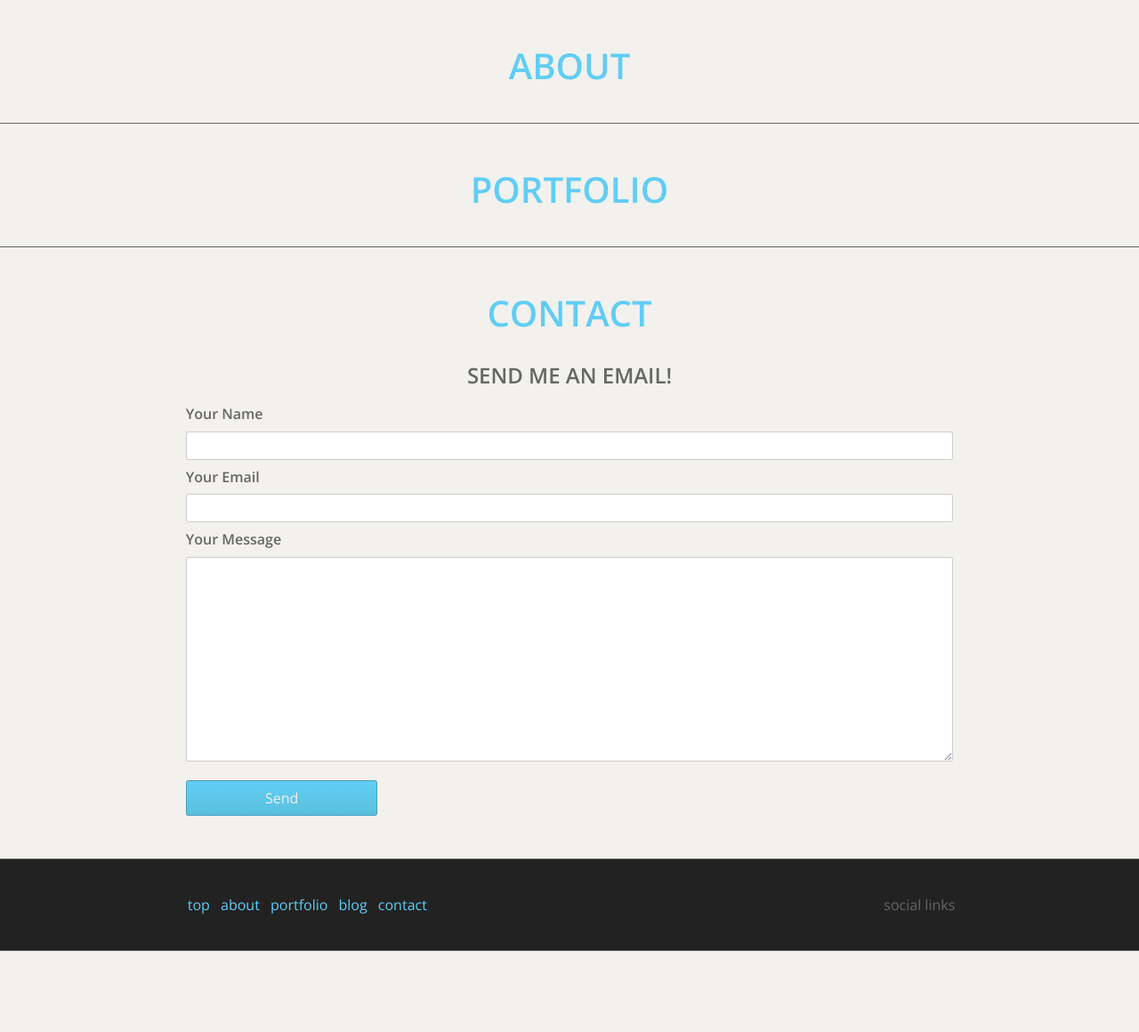
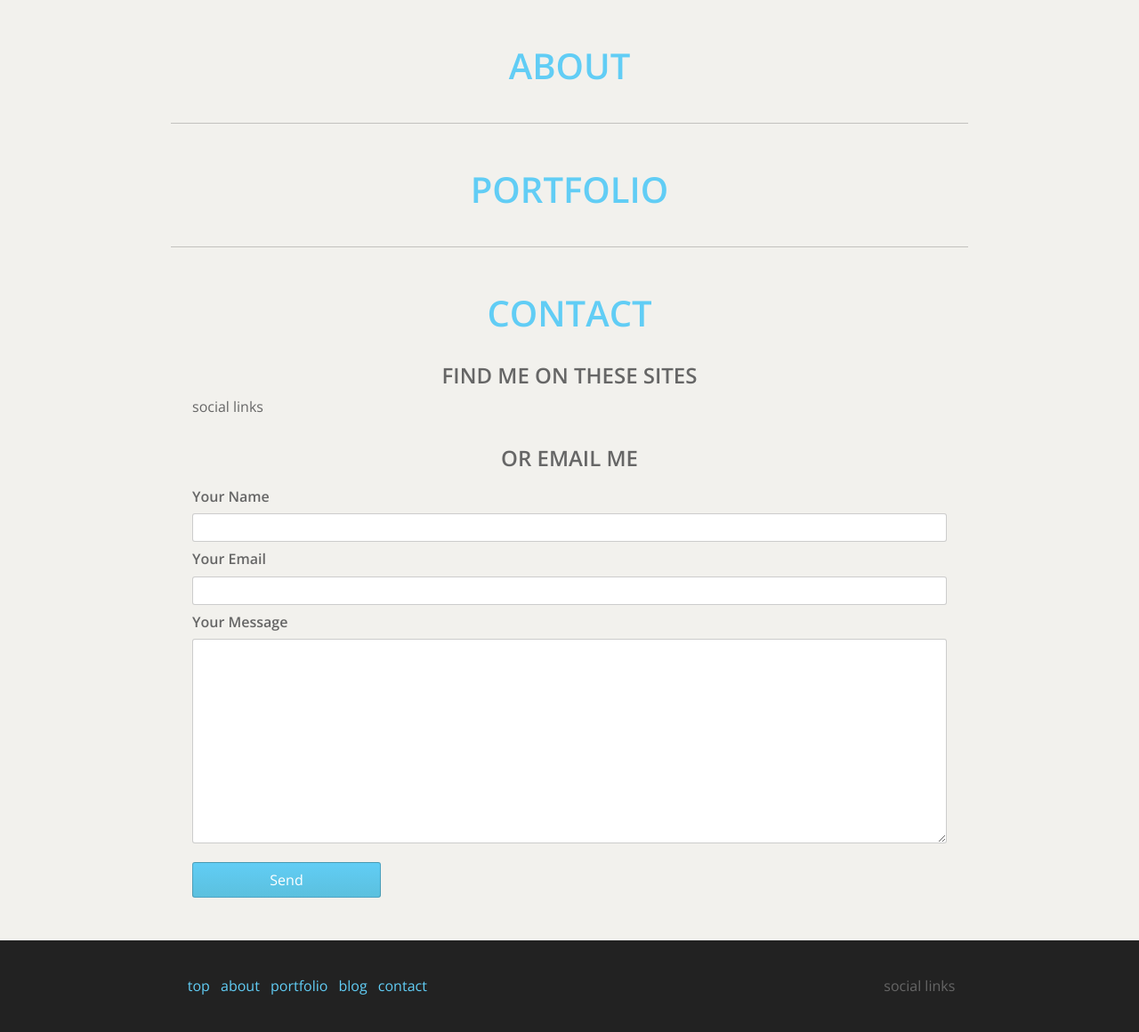
Before and after one commit to khopsickle/khopsickle.github.io, a Jekyll site: the page index.html, which Jekyll copies as it is, in a window 1280 px wide. Shown: the part 454-1614 px from the top of the page at 89% size. Built offline with Jekyll 4.4.1, drawn with Linux system fonts in a browser that asks for light colours; before the commit the page ends 1523 px from its top, so only the background shows below that.

Commit message:
Small changes to styles

```diff
--- a/_sass/_base.sass
+++ b/_sass/_base.sass
@@ -1,10 +1,11 @@
 /* Base */
 
 $font-color: #666 // grey
+$hover-color: #999
 $accent-color: #61CDF5 // light blue
 $bg-color: #F2F1ED // cream
 $banner-color: #222
-
+$rgba: rgba(0,0,0,.2)
 $font-family: 'Open Sans'
 
 $spacer: 0.5em
@@ -28,6 +29,9 @@ p
 
 a
   color: $accent-color
+
+a:hover
+  color: $hover-color
 
 %hfont
   text-align: center
--- a/_sass/_layout.sass
+++ b/_sass/_layout.sass
@@ -1,15 +1,18 @@
 /* Layout */
-section, #bot
-  border-bottom: 1px solid $font-color
+section:not(:last-of-type)
+  border-bottom: 1px solid $rgba
+
+section
   padding: $spacer * 3
-
-.content
   max-width: $content-width
   margin: 0 auto
 
 #top, #bot
   text-align: center
   background-color: $banner-color
+
+#bot
+  padding: $spacer * 3
 
 #hero
   text-align: center
--- a/_sass/_module.sass
+++ b/_sass/_module.sass
@@ -12,14 +12,14 @@ input
   font-size: inherit
   width: 100%
   padding: 4px
-  border: 1px solid rgba(0,0,0,.2)
+  border: 1px solid $rgba
   border-radius: 3px
   margin: $spacer 0
 
 #send
   max-width: 25%
   min-height: 40px
-  color: $bg-color
+  color: #fff
   background: $accent-color
   background-image: linear-gradient(to bottom, $accent-color, #5bc0de)
 
--- a/index.html
+++ b/index.html
@@ -43,15 +43,17 @@
     <section id="contact">
       <div class="content">
         <h1>Contact</h1>
-        <h2>Send me an email!</h2>
+        <h2>Find me on these sites</h2>
+        <p>social links</p>
+        <h2>Or email me</h2>
         <form action="https://getsimpleform.com/messages?form_api_token=c1afdecf611f404f5933fc0694017fac" method="post">
           <label for="name">Your Name</label>
-            <input id="name" name="name" type="text" required="">
+            <input id="name" name="name" type="text" required="" />
           <label for="email">Your Email</label>
-            <input id="email" name="email" type="email" required="">
+            <input id="email" name="email" type="email" required="" />
           <label for="msg">Your Message</label>
-            <textarea id="msg" name="msg" rows="10"></textarea>
-          <input id="send" type="submit" value="Send">
+            <textarea id="msg" name="msg" rows="10"required=""></textarea>
+          <input id="send" type="submit" value="Send" />
         </form>
       </div>
     </section>
```
